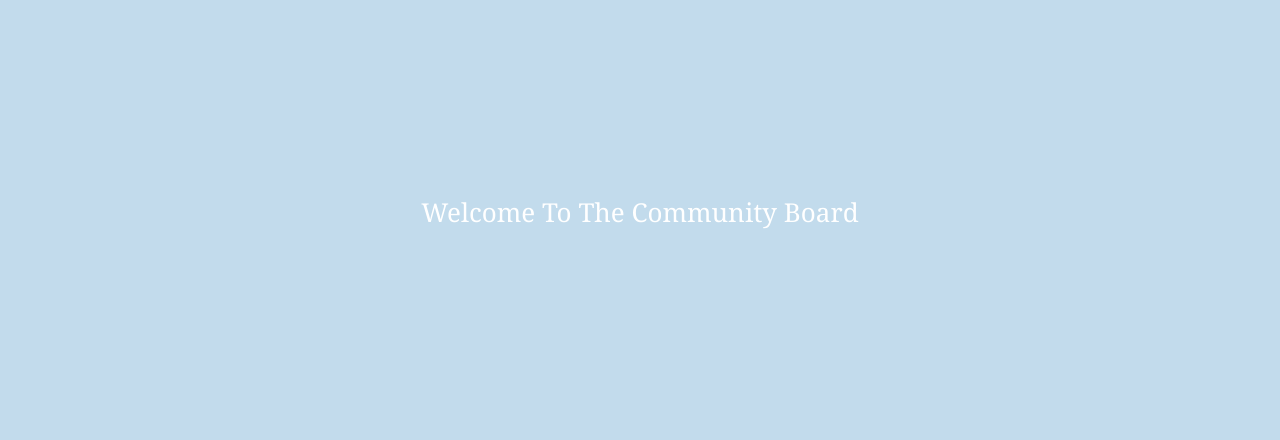
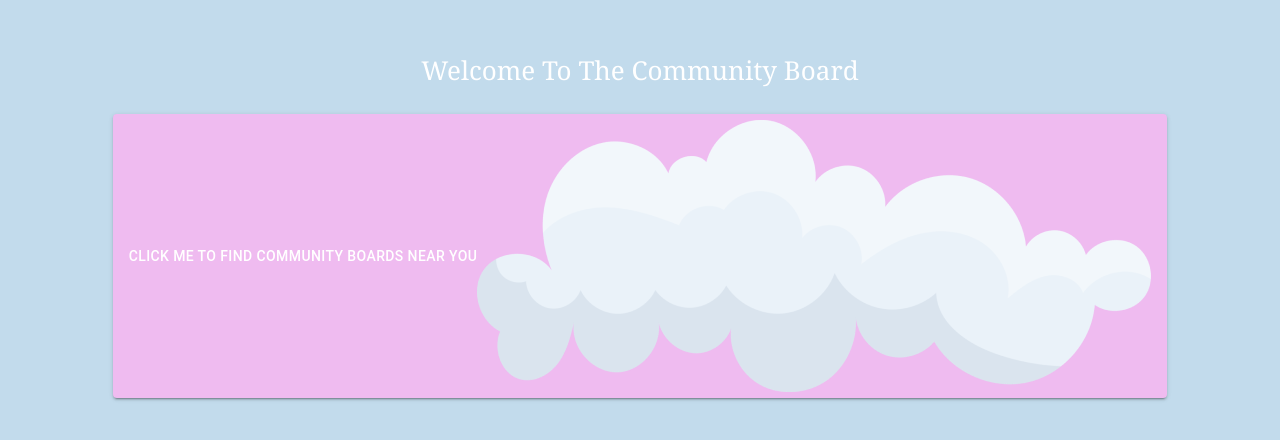
Before and after one commit to smoiseyenkoo/cmd-f-KindnessBoard, a React (Create React App) app in the folder my-app/: page / in a window 1280 px wide. Shown: the part 188-628 px from the top of the page. Built offline with nearby package versions, Linux system fonts and the light colour scheme.

Commit message:
added cloud

```diff
--- a/my-app/src/components/Button.js
+++ b/my-app/src/components/Button.js
@@ -1,11 +1,13 @@
 // Button.js
 import React from 'react';
 import Button from '@mui/material/Button';
+import cloud from './cloud.png'
 
 const HomeToBoardButton = ({ onClick, label, color }) => {
   return (
     <Button variant="contained" style={{ backgroundColor: color }} onClick={onClick}>
       {label}
+      <img src={cloud}/>
     </Button>
   );
 };
--- a/my-app/src/pages/home/home.js
+++ b/my-app/src/pages/home/home.js
@@ -1,14 +1,21 @@
 import React from 'react';
 import HomeToBoardButton from '../../components/Button';
 
+
 function Home() {
+    const handleClick = () => {
+        console.log('CustomButton clicked!');
+        // You can perform any desired action here
+      };
     return(
+
+
         <header className="App-header">
 
             <p>
             Welcome To The Community Board
             </p>
-            {/* <HomeToBoardButton onClick={} label="Click Me To Find Community Boards Near You" /> */}
+            <HomeToBoardButton onClick={handleClick} label="Click Me To Find Community Boards Near You" color="#efbbf0" />
         </header>
     );
 }
```
Also changed, not shown: my-app/src/components/cloud.png (added), 1 other file (tests, documents, lock files or other folders).
